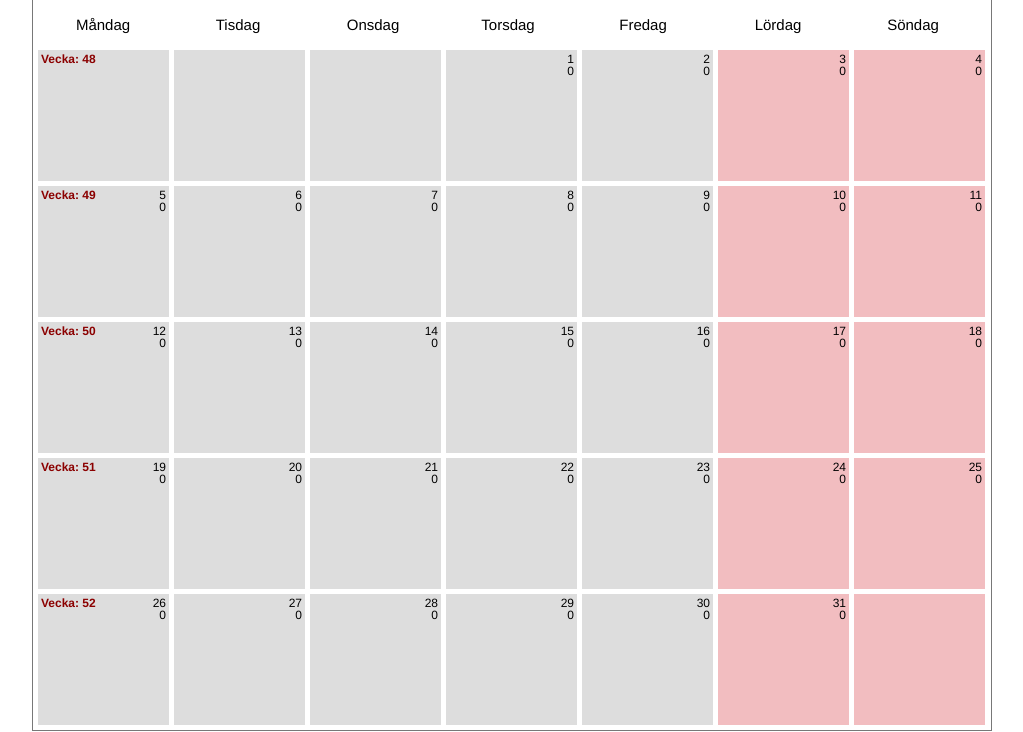
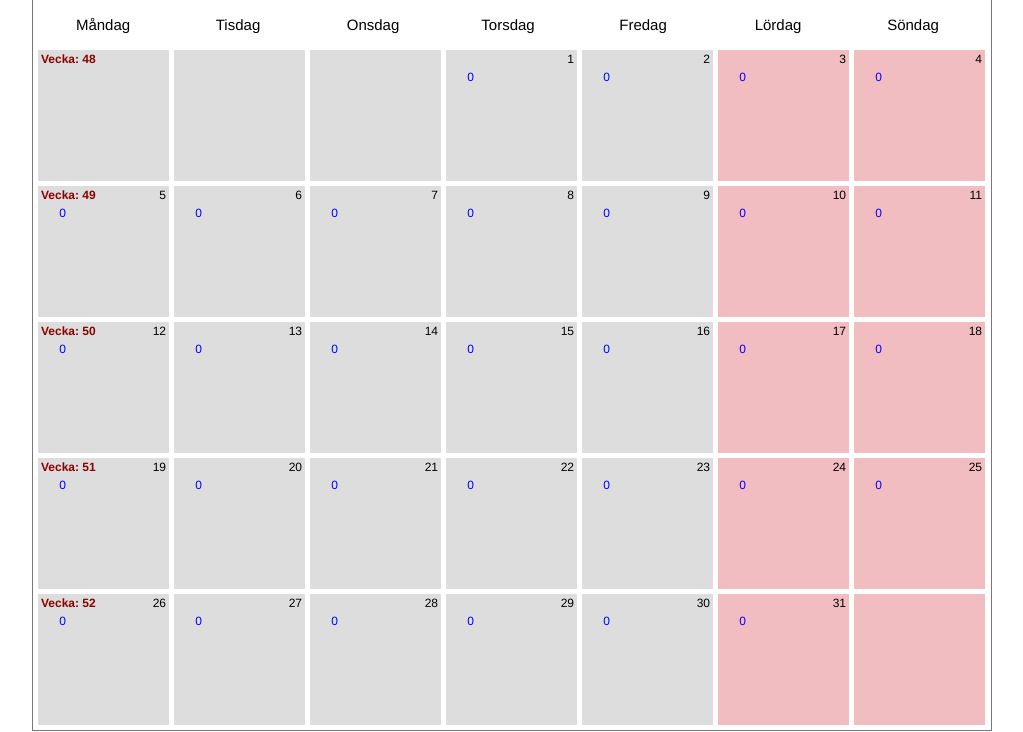
Before and after one commit to jazzankan/holidays2, a PHP site: page / in a window 1280 px wide. Shown: the part 48-780 px from the top of the page, without its empty margins (128-1151 px from the left). Run offline with PHP 8.4, Linux system fonts and the light colour scheme; data that the repository does not hold is empty.

Commit message:
databasinnehåll visas rätt dagar och i rätt position

```diff
--- a/Calendar.php
+++ b/Calendar.php
@@ -174,7 +174,7 @@ class Calendar {
             }
 
         return '<li id="li-'.$this->currentDate.'" class="'.$this->workFree. ''. ($cellNumber%7==1?' start ':($cellNumber%7==0 || $cellNumber%7==6 ?' end ':' ')).
-        ($cellDate==null?'mask':'').'"><span class="week">'.$this->weekText.'</span>'.$cellDate.'<span class="red">'.$redDay.'</span><br>'.$this->numbersworking.'</li>';
+        ($cellDate==null?'mask':'').'"><span class="week">'.$this->weekText.'</span>'.$cellDate.'<span class="red">'.$redDay.'</span><span class="names"><br>'.$this->numbersworking.'</span></li>';
     }
 
     /**
--- a/RedDays.php
+++ b/RedDays.php
@@ -15,6 +15,9 @@ class RedDays
         $month = file_get_contents("http://api.dryg.net/dagar/v2.1/".$selectedYear."/".$selectedMonth."");
         $month = json_decode($month,true);
         foreach ($month['dagar'] as $day) {
+            if($day['arbetsfri dag'] == "Ja" && !isset($day['helgdag'])){
+                array_push($freeArray,array($day['datum'], ""));
+            }
             if($day['arbetsfri dag'] == "Ja" && isset($day['helgdag'])){
                 array_push($freeArray,array($day['datum'], $day['helgdag']));
             }
--- a/config.php
+++ b/config.php
@@ -5,7 +5,7 @@
 //Anders Fredriksson
 // Database
 define('DB_USER', 'root');
-define('DB_PASSWORD', 'jazzankan');
+define('DB_PASSWORD', '');
 define('DB_DATABASE',   'holiday');
 define('DB_HOST',       'localhost');
 ?>
--- a/css/2style.css
+++ b/css/2style.css
@@ -120,6 +120,12 @@ div#calendar ul.dates li .red {
     float:left;
     padding: 5px;
 }
+div#calendar ul.dates li .names {
+    position: relative;
+    left: -100px;
+    top: 6px;
+    color: blue;
+}
 
 
 div#calendar ul.dates li.end {
@@ -130,6 +136,8 @@ div#calendar ul.dates li.workfree {
     background-color: #F2BDC0;
 }
 
+
+
 :focus{
     outline:none;
 }
```
Also changed, not shown: 1 other file.
